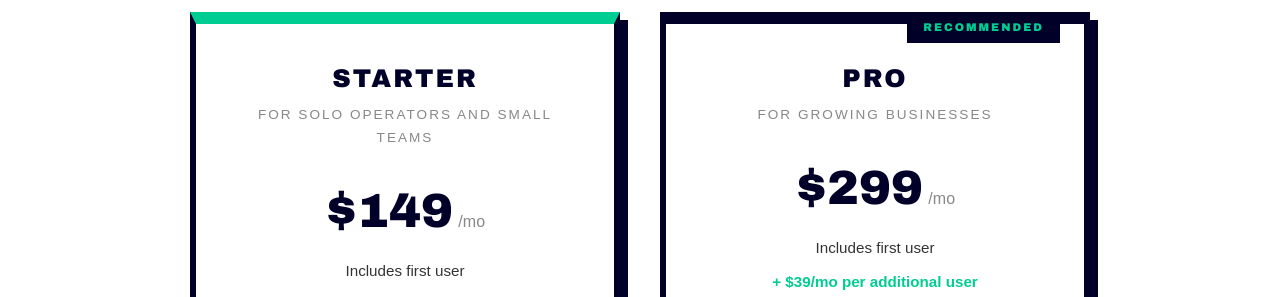
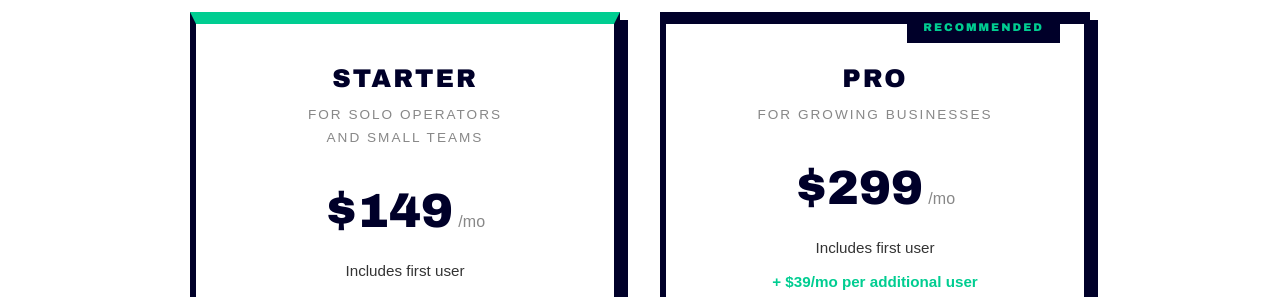
Before and after one commit to giant-micro/giant-micro.github.io, a Jekyll site: the page built from pricing.html, in a window 1280 px wide and 900 px high. Shown: the part 377-674 px from the top of the window. Built offline with Jekyll 4.4.1, drawn with Linux system fonts in a browser that asks for light colours.

Commit message:
Line break in Starter subtitle

```diff
--- a/pricing.html
+++ b/pricing.html
@@ -17,7 +17,7 @@ title: Pricing
             <!-- STARTER -->
             <div class="card" style="border-top: 12px solid #00cd91; text-align: center;">
                 <h3 style="margin-bottom: 0.5rem;">Starter</h3>
-                <p style="font-size: 0.85rem; color: #888; text-transform: uppercase; letter-spacing: 2px; margin-bottom: 1.5rem;">For solo operators and small teams</p>
+                <p style="font-size: 0.85rem; color: #888; text-transform: uppercase; letter-spacing: 2px; margin-bottom: 1.5rem;">For solo operators<br>and small teams</p>
                 <div style="margin-bottom: 0.5rem;">
                     <span style="font-family: 'Arial Black', Gadget, sans-serif; font-size: 3rem; color: #000029;">$149</span>
                     <span style="font-family: Arial, Helvetica, sans-serif; color: #888;">/mo</span>
```
